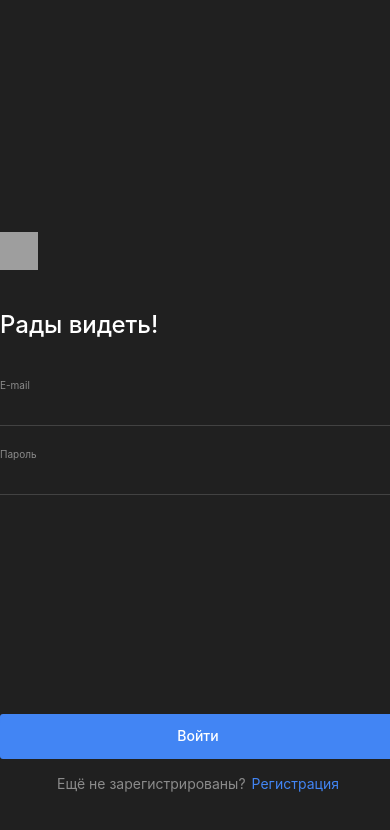
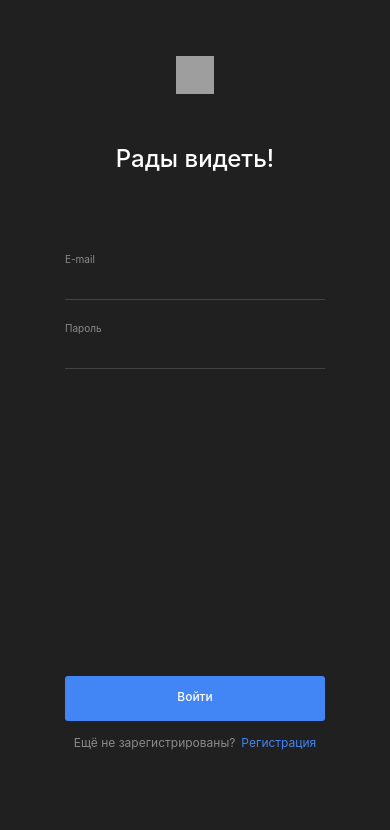
Before and after one commit to DonVladon96/movies-explorer-frontend, a React (Create React App) app: page /signin in a window 390 px wide. Shown: the top 830 px of the page. Built offline with nearby package versions, Linux system fonts and the light colour scheme; grey boxes are pictures that could not be loaded.

Commit message:
pixel perfect 320px

```diff
--- a/src/components/Login/Login.css
+++ b/src/components/Login/Login.css
@@ -10,12 +10,6 @@
 }
 
 .login__logo {
-    width: 38px;
-    height: 38px;
-    flex-shrink: 0;
-}
-
-.login__logo-container {
     width: 38px;
     height: 38px;
     flex-shrink: 0;
@@ -177,3 +171,55 @@
         padding-top: 232px;
     }
 }
+
+@media screen and (max-width: 530px) {
+    .login__container {
+        width: 260px;
+        padding-top: 56px;
+    }
+
+    .login__logo-container {
+        display: flex;
+        justify-content: center
+    }
+
+    .login__title {
+        display: flex;
+        justify-content: center;
+        width: 260px;
+        flex-direction: row;
+        margin-top: 46px;
+        margin-bottom: 74px;
+    }
+
+    .login__error {
+        color: #EE3465;
+        font-family: Inter;
+        font-size: 10px;
+        font-style: normal;
+        font-weight: 400;
+        line-height: normal;
+        margin-top: 4px;
+    }
+
+    .login__inputs-container {
+        margin-bottom: 307px;
+    }
+
+    .login__button {
+        font-size: 12px;
+        line-height: normal;
+        padding: 13px 0 17px 0;
+        margin-bottom: 14px;
+    }
+
+    .login__link {
+        font-size: 12px;
+        line-height: normal;
+    }
+
+    .login__register {
+        font-size: 12px;
+        line-height: normal;
+    }
+}
--- a/src/components/Register/Register.css
+++ b/src/components/Register/Register.css
@@ -20,12 +20,6 @@
 }
 
 .register__logo {
-    width: 38px;
-    height: 38px;
-    flex-shrink: 0;
-}
-
-.login__logo-container {
     width: 38px;
     height: 38px;
     flex-shrink: 0;
--- a/src/components/Register/Register.jsx
+++ b/src/components/Register/Register.jsx
@@ -25,7 +25,7 @@ function Register() {
               <input className="register__input"/>
             </label>
             <label>
-              <label className="register__password">Пароль</label>
+              <label className="register__password" autocomplete="off">Пароль</label>
               <input className="register__input"/>
               <div className="register__error">Что-то пошло не так...</div>
             </label>
```
